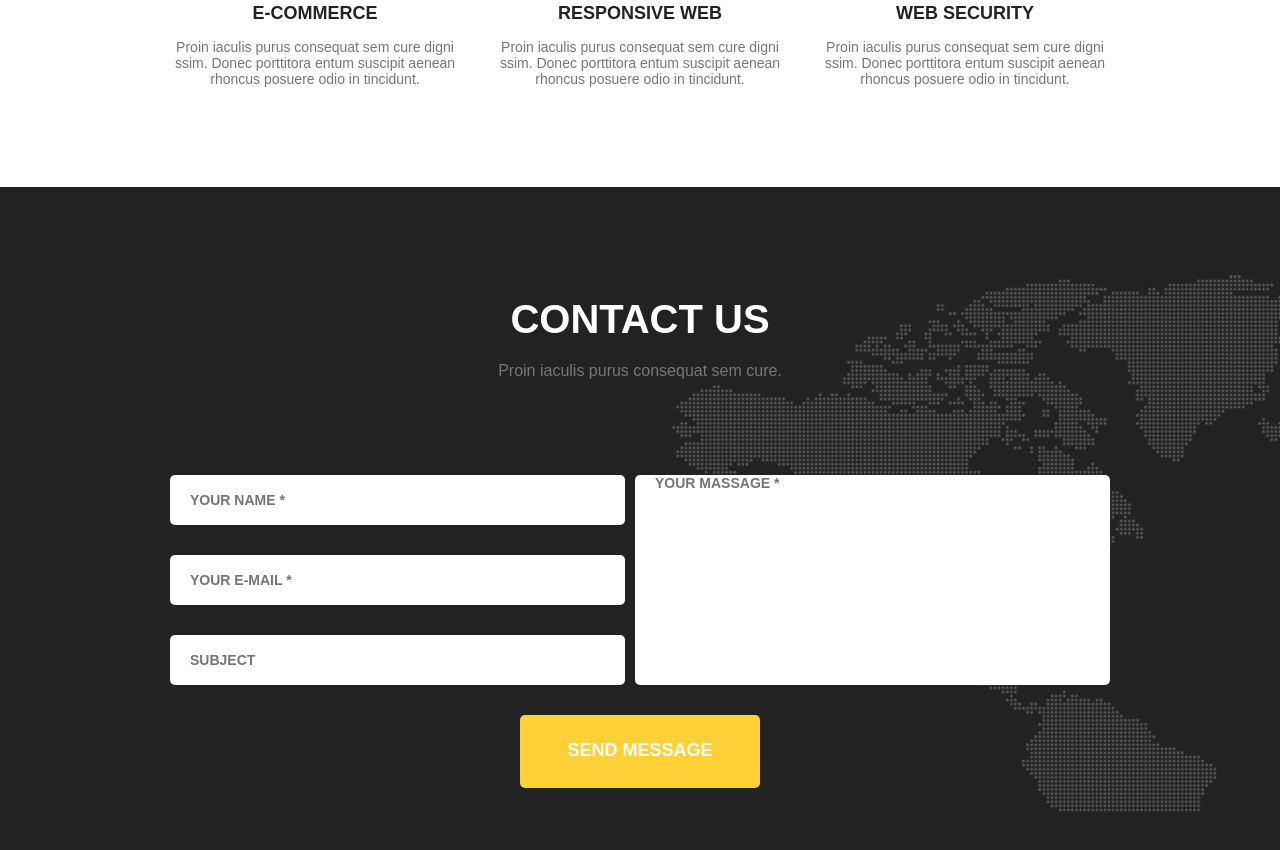
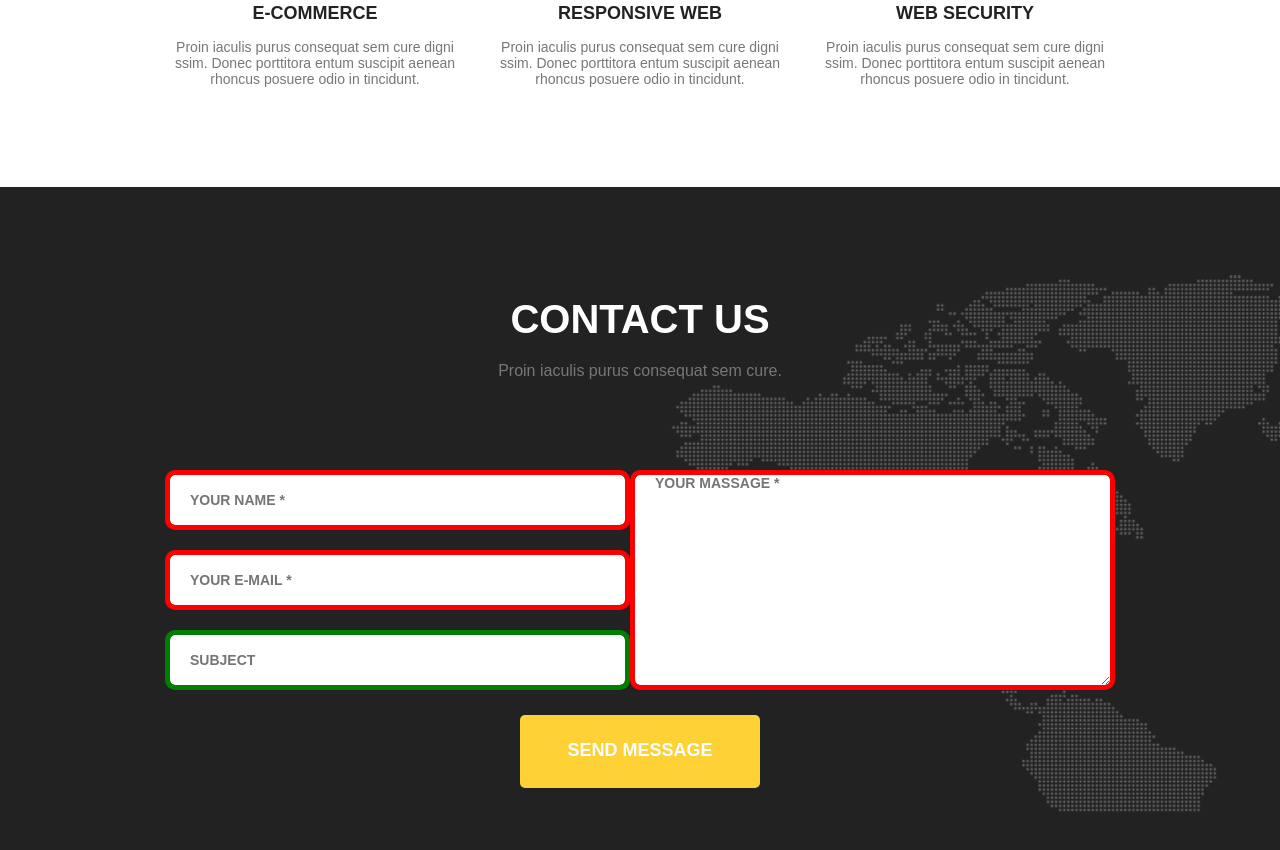
Before and after one commit to Olesia2312/Bootcamp8, a plain HTML site: page HTML+CSS/module-07/index.html in a window 1280 px wide. Shown: the part 471-1321 px from the top of the page. Drawn offline with Linux system fonts and the light colour scheme.

Commit message:
module-7second

```diff
--- a/HTML+CSS/module-07/index.html
+++ b/HTML+CSS/module-07/index.html
@@ -43,11 +43,11 @@
             <p class="footer-text">Proin iaculis purus consequat sem cure.</p>
             <form action="#" method="GET">
                 <div class="sub1">
-                    <input class="text-indiv1" type ="name" name="name" required placeholder="YOUR name *">
-                    <input class="text-indiv2" type ="email" name="e-mail" required placeholder="YOUR E-MAIL *">
-                    <input class="text-indiv3" type ="subject" name="subject" placeholder="SUBJECT">
+                    <input class="text-indiv" type ="name" name="name" required placeholder="YOUR name *">
+                    <input class="text-indiv" type ="email" name="e-mail" required placeholder="YOUR E-MAIL *">
+                    <input class="text-indiv" type ="subject" name="subject" placeholder="SUBJECT">
                 </div>
-                <textarea class="text-indiv4" name ="comments" rows="5" cols="55" required placeholder="YOUR MASSAGE *"></textarea>
+                <textarea class="text-indiv" name ="comments" rows="5" cols="55" required placeholder="YOUR MASSAGE *"></textarea>
                 <button>Send Message</button>
             </form>
         </footer>
--- a/HTML+CSS/module-07/style.css
+++ b/HTML+CSS/module-07/style.css
@@ -1,3 +1,4 @@
+
 * {
     margin: 0;
     padding: 0;
@@ -158,7 +159,7 @@ input {
 input:last-child {
     margin-bottom: -30px;
 }
-.text-indiv1, .text-indiv2, .text-indiv3, .text-indiv4 {
+.text-indiv {
     font-family: "Montserrat-Bold", sans-serif;
     font-size: 14px;
     color: rgba(187, 187, 187, 255);
@@ -166,20 +167,14 @@ input:last-child {
     text-transform: uppercase;
     padding-left: 20px;
 }
-.text-indiv4 {
+/* .text-indiv {
     resize: none;
-}
-.text-indiv1:valid {
+} */
+.text-indiv:valid {
     outline: 5px solid green;
 }
-.text-indiv2:valid {
-    outline: 5px solid green;
-}
-.text-indiv3:invalid {
+.text-indiv:invalid {
     outline: 5px solid red;
-}
-.text-indiv4:valid {
-    outline: 5px solid green;
 }
 button {
     margin: 30px auto 0 auto;
```
